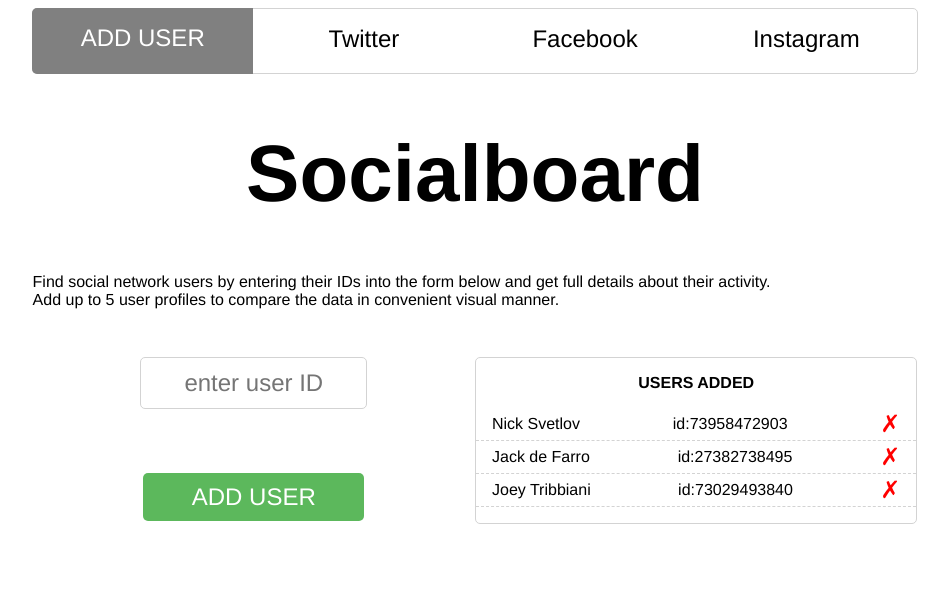
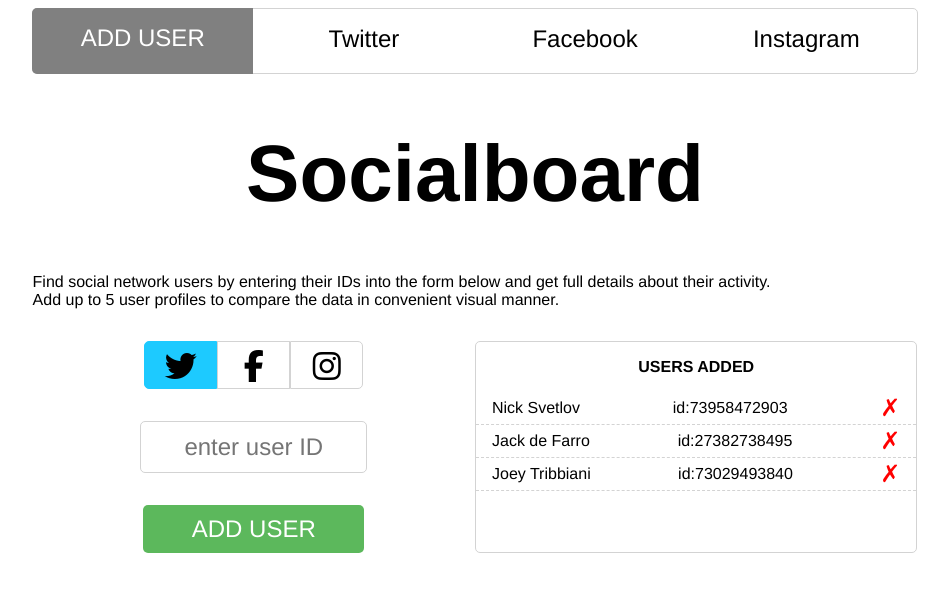
Before and after one commit to deFarro/socialboard, a React app: page / in a window 1280 px wide. Shown: the top 592 px of the page, without its empty margins (165-1114 px from the left). Built offline with nearby package versions, Linux system fonts and the light colour scheme.

Commit message:
Social panel added to form

```diff
--- a/index.html
+++ b/index.html
@@ -9,6 +9,7 @@
     <body>
       <div id="root"></div>
     </body>
+    <script src="https://use.fontawesome.com/ef9becca06.js"></script>
     <script src="dist/bundle.js"></script>
   </body>
 </html>
--- a/src/js/components/Form.js
+++ b/src/js/components/Form.js
@@ -10,6 +10,14 @@ const Form = ({handleSubmit}) => {
   return (
     <div className="form">
       <form onSubmit={handleSubmit}>
+        <div className="socialChoice">
+          <input type="radio" value="twitter" defaultChecked= "true" name="radio" id="twitter" />
+          <label htmlFor="twitter"><i className="fa fa-twitter" aria-hidden="true"></i></label>
+          <input type="radio" value="facebook" name="radio"  id="facebook" />
+          <label htmlFor="facebook"><i className="fa fa-facebook" aria-hidden="true"></i></label>
+          <input type="radio" value="instagram" name="radio"  id="instagram" />
+          <label htmlFor="instagram"><i className="fa fa-instagram" aria-hidden="true"></i></label>
+        </div>
         <input type="text" pattern="\d*" title="Only digits allowed." placeholder="enter user ID"></input>
         <button type="submit">ADD USER</button>
       </form>
--- a/src/scss/Form.scss
+++ b/src/scss/Form.scss
@@ -2,12 +2,16 @@
 @import "partials/mixins";
 
 .form {
+  @include mobile-device {
+    width: 95%;
+    margin: 1rem auto;
+  }
   width: 50%;
   form {
     @include flex-container($dir: column, $ali: center);
   }
   %elements {
-    margin: 2rem 0;
+    margin: 1rem 0;
     width: 50%;
     height: 3rem;
   }
@@ -24,3 +28,40 @@
     @include btn;
   }
 }
+
+.socialChoice {
+  @include flex-container;
+  width: 50%;
+  margin: 1rem 0;
+  input {
+    display: none;
+  }
+  label {
+    @include tab;
+    box-sizing: border-box;
+    width: 33%;
+    height: 3rem;
+    border: 1px solid $hover_color;
+    padding-top: 0.5rem;
+    text-align: center;
+    cursor: pointer;
+    .fa {
+      font-size: 2rem;
+    }
+  }
+  input:checked + label {
+    &:nth-child(2) {
+      background: $twitter_color;
+      border-color: $twitter_color;
+    }
+    &:nth-child(4) {
+      color: white;
+      background: $facebook_color;
+      border-color: $facebook_color;
+    }&:nth-child(6) {
+      color: white;
+      background: $instagram_color;
+      border-color: $instagram_color;
+    }
+  }
+}
--- a/src/scss/MainScreen.scss
+++ b/src/scss/MainScreen.scss
@@ -4,6 +4,9 @@
 .userBlock {
   @include flex-container;
   width: 70%;
-  @include mobile-device;
+  @include mobile-device {
+    width: 95%;
+    display: block;
+  };
   margin: 0 auto;
 }
--- a/src/scss/Navigation.scss
+++ b/src/scss/Navigation.scss
@@ -4,7 +4,9 @@
 .navigation {
   @include flex-container;
   width: 70%;
-  @include mobile-device;
+  @include mobile-device {
+    width: 95%;
+  };
   margin: 0 auto;
   height: 4rem;
   border: 1px solid $hover_color;
@@ -22,6 +24,7 @@
       background-color: $hover_color;
     }
     &:first-child {
+      margin: -1px 0 -1px -1px;
       color: white;
       background-color: grey;
     }
--- a/src/scss/Title.scss
+++ b/src/scss/Title.scss
@@ -3,7 +3,9 @@
 
 
 .title {
-  @include mobile-device;
+  @include mobile-device {
+    width: 95%;
+  };
   width: 70%;
   margin: 0 auto;
   h1 {
--- a/src/scss/UserList.scss
+++ b/src/scss/UserList.scss
@@ -2,8 +2,12 @@
 @import "partials/mixins";
 
 .userList {
+  @include mobile-device {
+    width: 95%;
+    margin: 1rem auto;
+  }
   width: 50%;
-  margin: 2em 0;
+  margin: 1em 0;
   box-sizing: border-box;
   border: 1px solid $hover_color;
   border-radius: 5px;
--- a/src/scss/partials/_mixins.scss
+++ b/src/scss/partials/_mixins.scss
@@ -19,11 +19,10 @@
 }
 
 @mixin tab {
-  &:first-child {
+  &:first-of-type{
     border-radius: 5px 0 0 5px;
-    margin: -1px 0 -1px -1px;
   }
-  &:last-child {
+  &:last-of-type {
     border-radius: 0 5px 5px 0;
   }
 }
@@ -43,6 +42,6 @@
 
 @mixin mobile-device {
   @media (max-width: 900px) {
-    width: 100%;
+    @content;
   }
 }
--- a/src/scss/partials/_variables.scss
+++ b/src/scss/partials/_variables.scss
@@ -6,7 +6,7 @@ $button_color: #5cb85c;
 
 $twitter_color: #1dcaff;
 $facebook_color: #3B5998;
-$instagram_color: #bc2a8d;
+$instagram_color: #8a3ab9;
 
 $hover_color: lightgrey;
 
```
Also changed, not shown: 2 other files (tests, documents, lock files or other folders).
